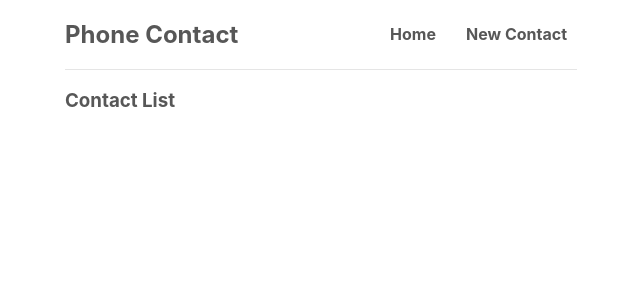
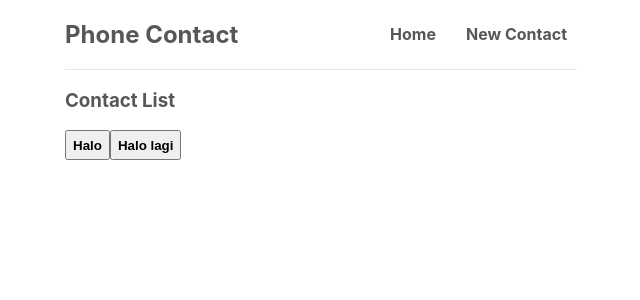
Before and after one commit to haerulmutakin/phone-contact-manager, a JavaScript app: page / in a window 1280 px wide. Shown: the top 300 px of the page, without its empty margins (319-959 px from the left). Built offline with nearby package versions, Linux system fonts and the light colour scheme; the HTML template or start-up script is replaced by a standard one.

Commit message:
episode 5: Event handlers

```diff
--- a/src/Home.js
+++ b/src/Home.js
@@ -1,7 +1,17 @@
 const Home = () => {
+    const handleClick = (e) => {
+        console.log('Halo', e);
+    }
+
+    const handleClicklagi = (name, e) => {
+        console.log('Halo', name);
+        console.log(e);
+    }
     return (
         <div className="home">
             <h3>Contact List</h3>
+            <button onClick={handleClick}>Halo</button>
+            <button onClick={(e) => handleClicklagi('Luffy', e)}>Halo lagi</button>
         </div>
      );
 }
```
